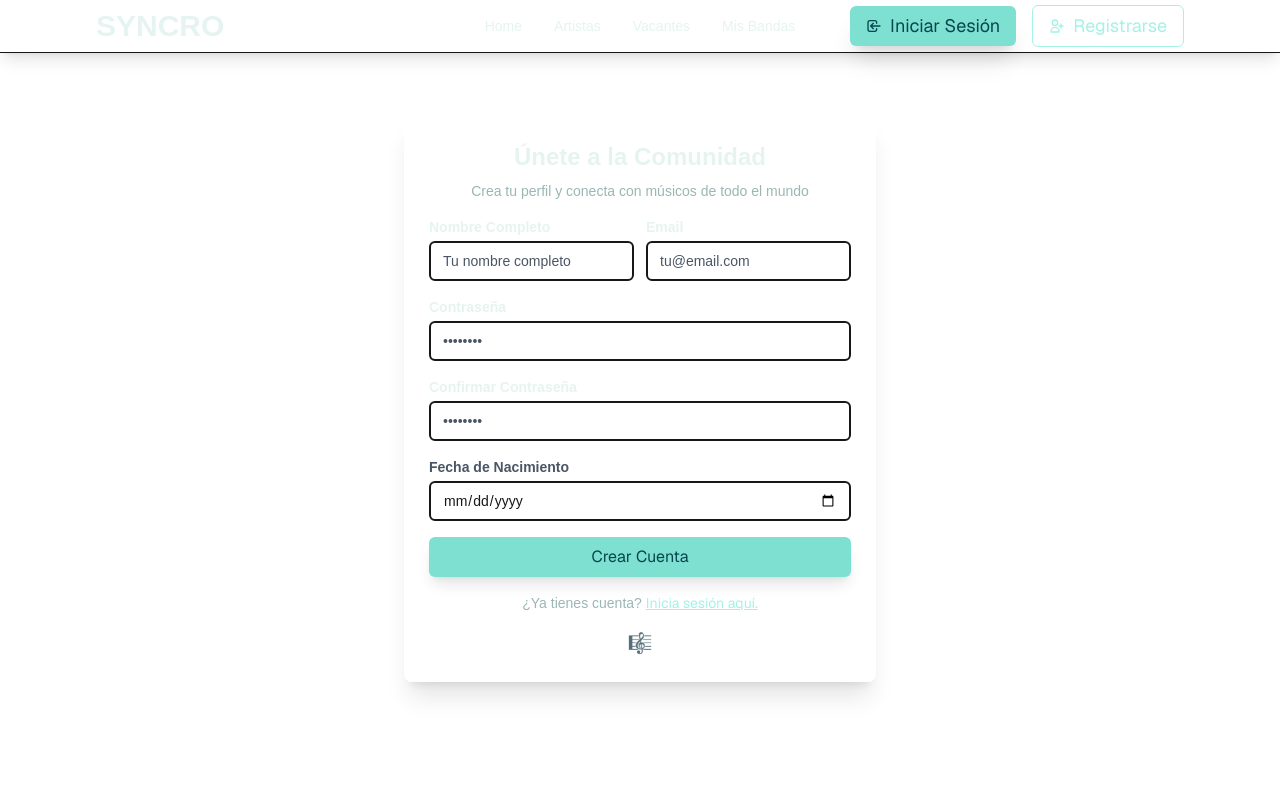
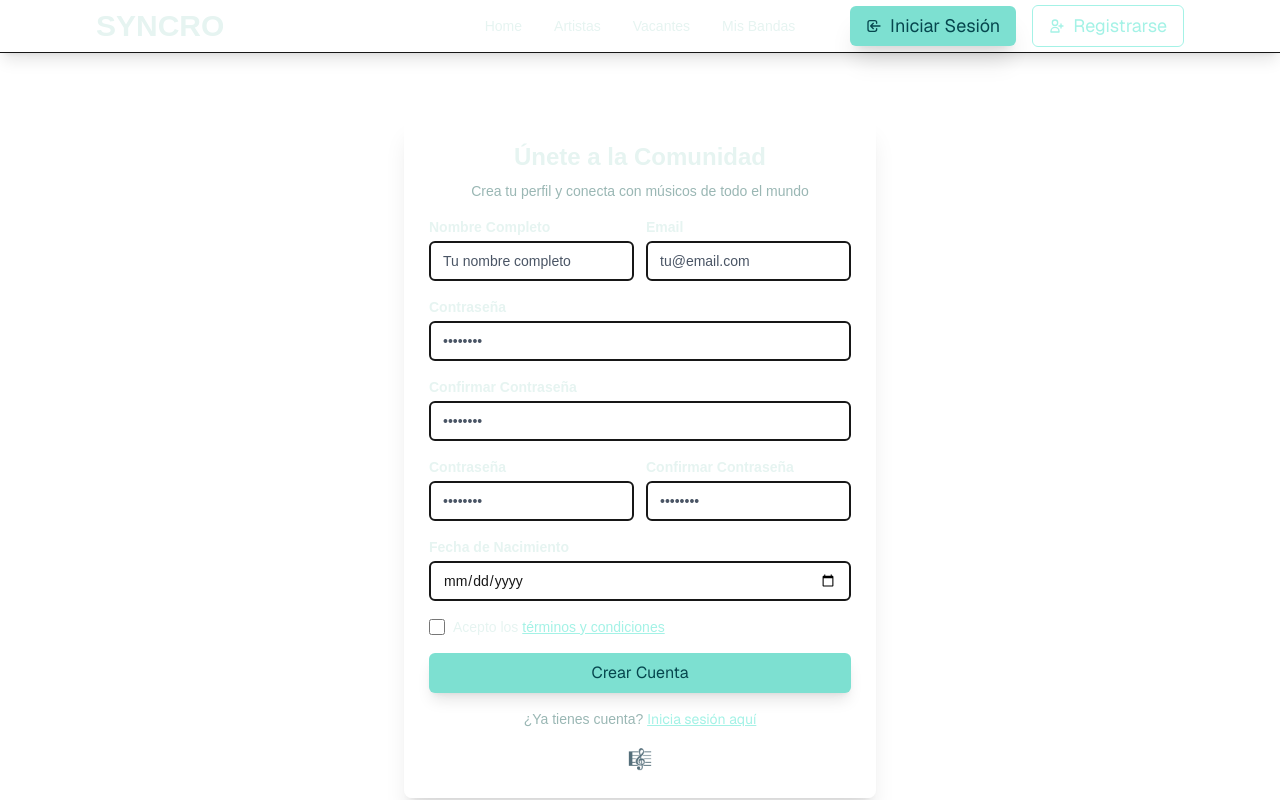
Before and after one commit to pf-henry-g3/front, a Next.js app in the folder front/: page /register in a window 1280 px wide. Shown: the top 800 px of the page. Built offline with nearby package versions, Linux system fonts and the light colour scheme.

Commit message:
modificacion de estilos registerform

```diff
--- a/front/src/components/RegisterForm.tsx
+++ b/front/src/components/RegisterForm.tsx
@@ -138,8 +138,7 @@ export default function RegisterForm() {
               <p className="mt-2 text-sm text-white-700 font-medium">{formik.errors.password}</p>
             )}
           </div>
-          </div>
-
+         </div>
             {/* Campo Confirmar Password */}
             <div className="text-left flex-1">
               <label htmlFor="confirmPassword" className="block text-txt1 text-sm font-semibold mb-1">
@@ -164,10 +163,61 @@ export default function RegisterForm() {
             )}
           </div>
 
+          {/* Segunda fila - Contraseñas */}
+          <div className="flex flex-col md:flex-row gap-3">
+            {/* Campo Password */}
+            <div className="text-left flex-1">
+              <label htmlFor="password" className="block text-txt1 text-sm font-semibold mb-1">
+                Contraseña
+              </label>
+              <input
+                id="password"
+                name="password"
+                type="password"
+                onChange={formik.handleChange}
+                onBlur={formik.handleBlur}
+                value={formik.values.password}
+                className={`w-full px-3 py-2 border-2 rounded-md focus:outline-none focus:ring-1 focus:ring-tur2 transition duration-300 placeholder:text-gray-600 text-sm ${
+                  formik.touched.password && formik.errors.password
+                    ? "border-red-500 bg-red-50"
+                    : "border-fondo1 bg-white focus:border-tur3"
+                }`}
+                placeholder="••••••••"
+              />
+              {formik.touched.password && formik.errors.password && (
+                <p className="mt-2 text-sm text-white-600 font-medium">{formik.errors.password}</p>
+              )}
+            </div>
+
+            {/* Campo Confirmar Password */}
+            <div className="text-left flex-1">
+              <label htmlFor="confirmPassword" className="block text-txt1 text-sm font-semibold mb-1">
+                Confirmar Contraseña
+              </label>
+              <input
+                id="confirmPassword"
+                name="confirmPassword"
+                type="password"
+                onChange={formik.handleChange}
+                onBlur={formik.handleBlur}
+                value={formik.values.confirmPassword}
+                className={`w-full px-3 py-2 border-2 rounded-md focus:outline-none focus:ring-1 focus:ring-tur2 transition duration-300 placeholder:text-gray-600 text-sm ${
+                  formik.touched.confirmPassword && formik.errors.confirmPassword
+                    ? "border-red-500 bg-red-50"
+                    : "border-fondo1 bg-white focus:border-tur3"
+                }`}
+                placeholder="••••••••"
+              />
+              {formik.touched.confirmPassword && formik.errors.confirmPassword && (
+                <p className="mt-2 text-sm text-white-600 font-medium">{formik.errors.confirmPassword}</p>
+              )}
+            </div>
+          </div>
+
           {/* Tercera fila - Fecha de Nacimiento */}
           <div className="flex flex-col md:flex-row gap-3">
             <div className="text-left flex-1">
-              <label htmlFor="birthDate" className="block text-gray-600 text-sm font-semibold mb-1">
+              <label htmlFor="birthDate" className="block text-txt1 text-sm font-semibold mb-1">
                 Fecha de Nacimiento
               </label>
               <input
@@ -184,12 +234,32 @@ export default function RegisterForm() {
                 }`}
               />
               {formik.touched.birthDate && formik.errors.birthDate && (
-                <p className="mt-2 text-sm text-grey-600 font-medium">{formik.errors.birthDate}</p>
+                <p className="mt-2 text-sm text-white-600 font-medium">{formik.errors.birthDate}</p>
               )}
             </div>
           </div>
 
-
+          {/* Checkbox de términos */}
+          <div className="flex items-center">
+            <input
+              id="terms"
+              name="terms"
+              type="checkbox"
+              onChange={formik.handleChange}
+              onBlur={formik.handleBlur}
+              checked={formik.values.terms}
+              className="h-4 w-4 text-tur2 focus:ring-tur2 border-gray-300 rounded"
+            />
+            <label htmlFor="terms" className="ml-2 block text-sm text-txt1">
+              Acepto los{" "}
+              <a href="#" className="text-tur3 hover:text-tur2 underline">
+                términos y condiciones
+              </a>
+            </label>
+          </div>
+          {formik.touched.terms && formik.errors.terms && (
+            <p className="text-sm text-white-600 font-medium">{formik.errors.terms}</p>
+          )}
 
           {/* Botón Submit */}
           <button
@@ -224,7 +294,7 @@ export default function RegisterForm() {
               href="/login"
               className="text-tur3 text-sm font-sans transition duration-400 hover:text-tur2 hover:cursor-pointer underline"
             >
-              Inicia sesión aquí.
+              Inicia sesión aquí
             </a>
           </p>
         </div>
```
